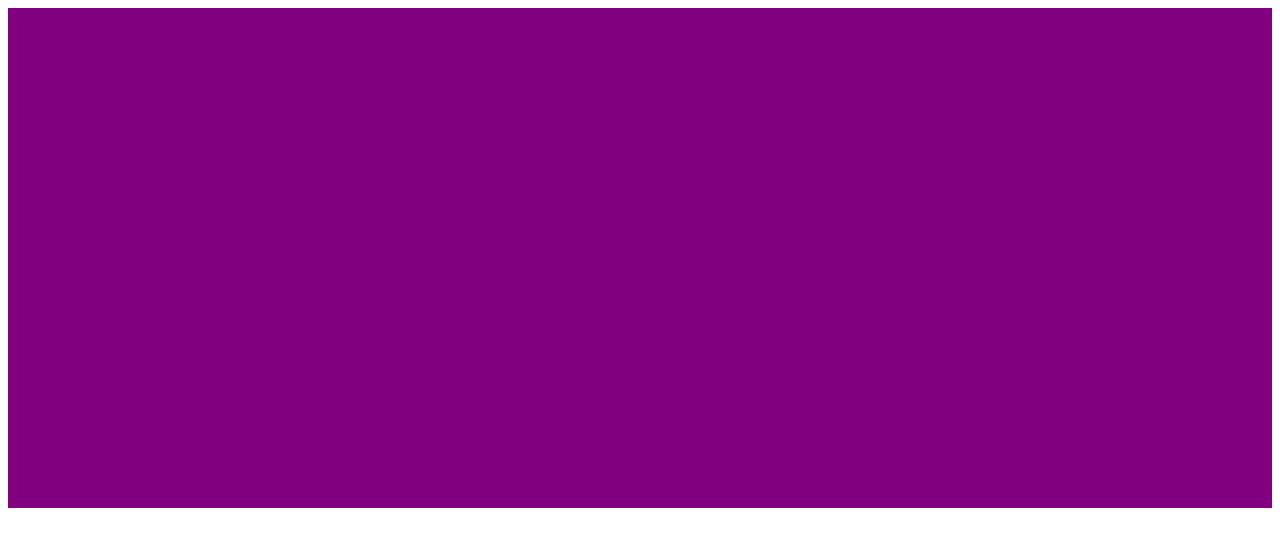
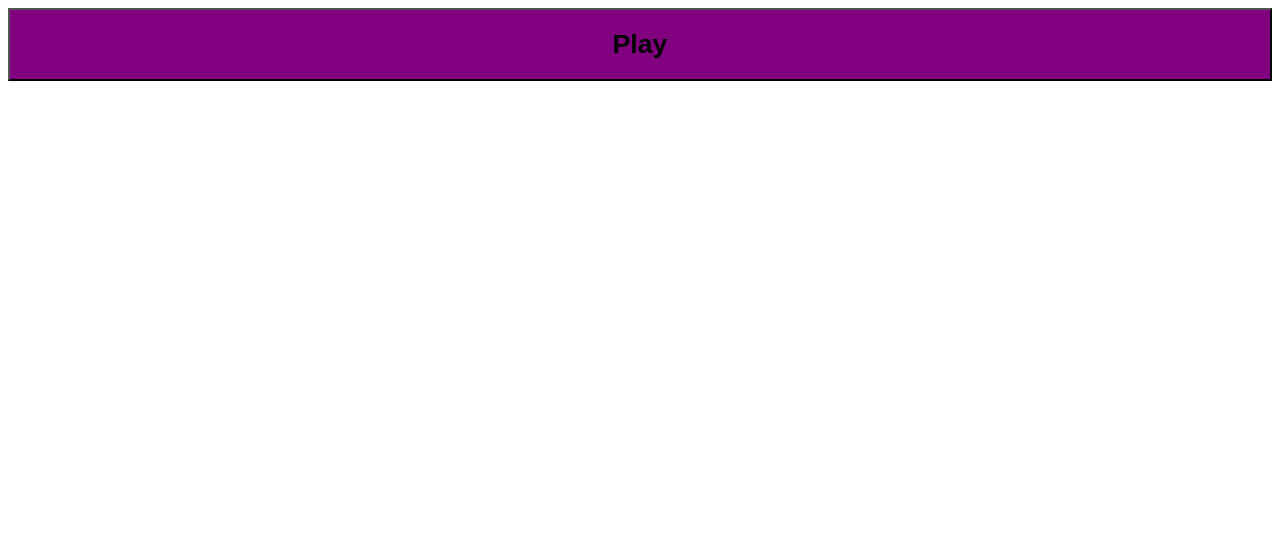
Before and after one commit to lorenzohill/RPS, a plain HTML site: page index.html in a window 1280 px wide. Drawn offline with Linux system fonts and the light colour scheme.

Commit message:
Added Readme instuctions and player input

```diff
--- a/index.html
+++ b/index.html
@@ -13,7 +13,9 @@
         <link rel="stylesheet" href="">
     </head>
     <body>
-        <div style="width: auto; height: 500px; background-color: purple;" onclick="mainLoop()"></div>
+        <button style="width: 100%; height: auto; background-color: purple;" onclick="mainLoop()">
+        <h1>Play</h1>
+        </button>
         <!--[if lt IE 7]>
             <p class="browsehappy">You are using ;an <strong>outdated</strong> browser. Please <a href="#">upgrade your browser</a> to improve your experience.</p>
         <![endif]-->
--- a/rps.js
+++ b/rps.js
@@ -11,6 +11,7 @@ function playRound(player, CPU) {
 player = player.toLowerCase()
 console.log("Player Chose " + player)
 console.log("CPU selected " + CPU)
+// Check Win state
 if (player === CPU){
   console.log("You Tie.")
 }
@@ -49,10 +50,7 @@ else if(player === "scissors"){
 
 // Main game loop
 function mainLoop() {
- // let player = prompt("Enter Rock, Paper or Scissors")
- // Below code is for Debug
- player = ["rock", "paper","scissors"]
- player = player[Math.floor(Math.random()*player.length)];
+ let player = prompt("Enter Rock, Paper or Scissors")
  CPU = cpuSelect()
 playRound(player, CPU)
 console.log("You have " + wins + " wins")
```
Also changed, not shown: 1 other file.
